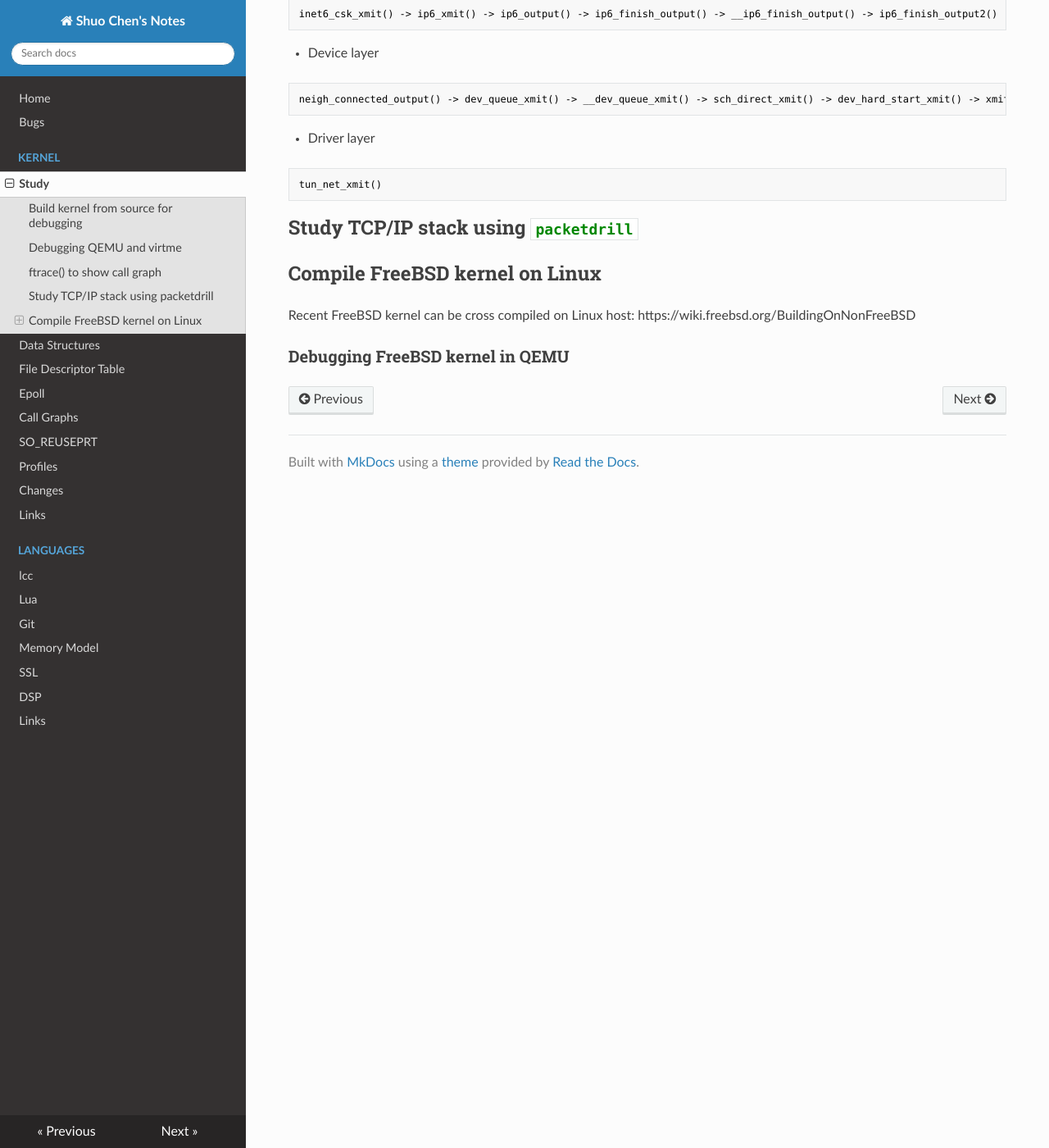
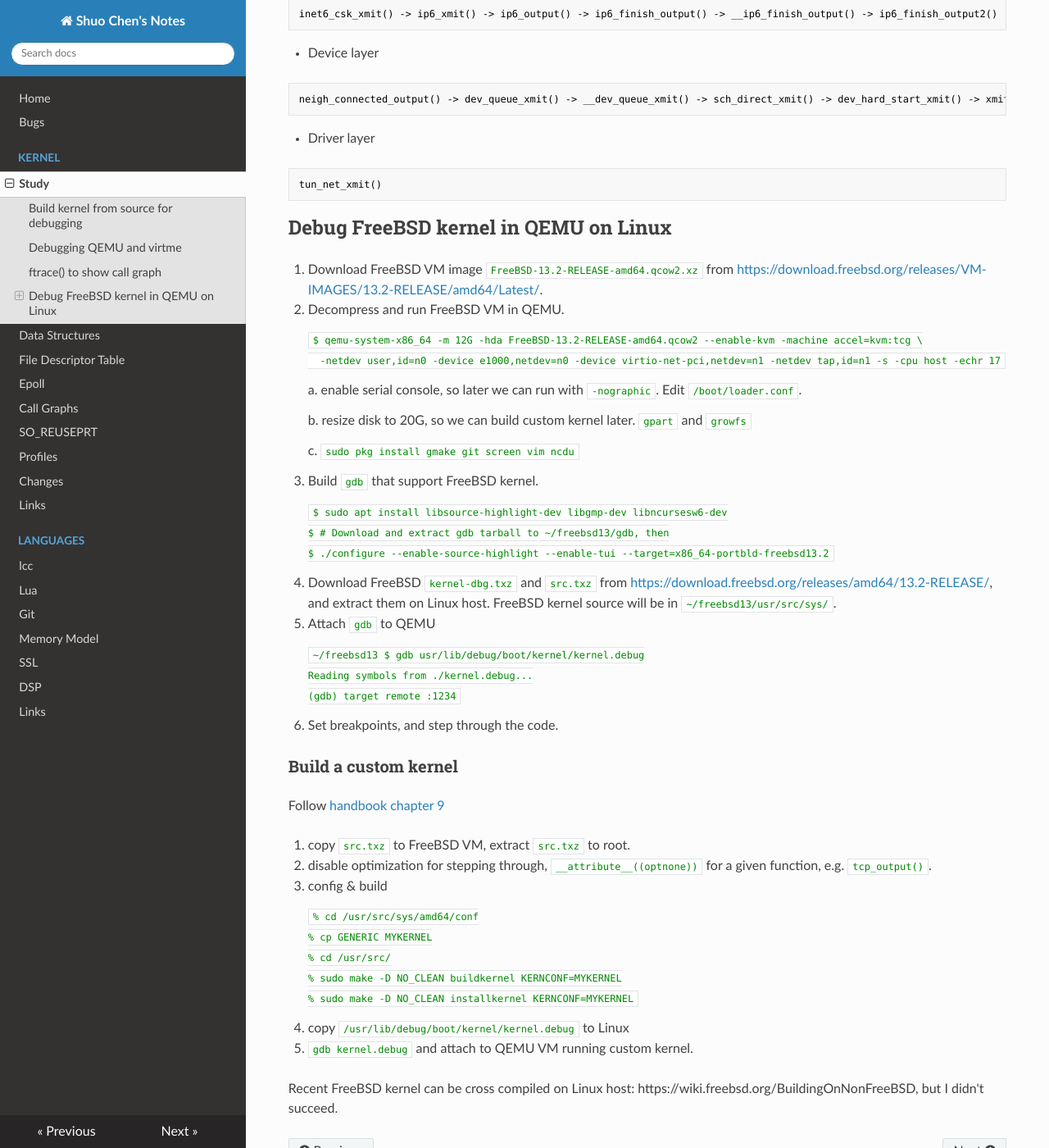
Before and after one commit to chenshuo/notes, an MkDocs documentation site: the page built from docs/kernel/study.md, in a window 1280 px wide and 1400 px high, scrolled down 2920 px. Shown: the whole window at 82% size. Built offline with MkDocs 1.6.1, drawn with Linux system fonts in a browser that asks for light colours; nearby versions of some CDN libraries.

Commit message:
debugging FreeBSD kernel on Linux.

````diff
--- a/docs/kernel/study.md
+++ b/docs/kernel/study.md
@@ -190,10 +190,63 @@ neigh_connected_output() -> dev_queue_xmit() -> __dev_queue_xmit() -> sch_direct
 ```c
 tun_net_xmit()
 ```
-## Study TCP/IP stack using `packetdrill`
 
-## Compile FreeBSD kernel on Linux
+## Debug FreeBSD kernel in QEMU on Linux
 
-Recent FreeBSD kernel can be cross compiled on Linux host: https://wiki.freebsd.org/BuildingOnNonFreeBSD
+1. Download FreeBSD VM image `FreeBSD-13.2-RELEASE-amd64.qcow2.xz` from <https://download.freebsd.org/releases/VM-IMAGES/13.2-RELEASE/amd64/Latest/>.
 
-### Debugging FreeBSD kernel in QEMU
+1. Decompress and run FreeBSD VM in QEMU.
+
+    ```
+    $ qemu-system-x86_64 -m 12G -hda FreeBSD-13.2-RELEASE-amd64.qcow2 --enable-kvm -machine accel=kvm:tcg \
+      -netdev user,id=n0 -device e1000,netdev=n0 -device virtio-net-pci,netdev=n1 -netdev tap,id=n1 -s -cpu host -echr 17
+    ```
+
+    a. enable serial console, so later we can run with `-nographic`. Edit `/boot/loader.conf`.
+
+    b. resize disk to 20G, so we can build custom kernel later. `gpart` and `growfs`
+
+    c. `sudo pkg install gmake git screen vim ncdu`
+
+1. Build `gdb` that support FreeBSD kernel.
+
+    ```
+    $ sudo apt install libsource-highlight-dev libgmp-dev libncursesw6-dev
+    $ # Download and extract gdb tarball to ~/freebsd13/gdb, then
+    $ ./configure --enable-source-highlight --enable-tui --target=x86_64-portbld-freebsd13.2
+    ```
+
+1. Download FreeBSD `kernel-dbg.txz` and `src.txz` from <https://download.freebsd.org/releases/amd64/13.2-RELEASE/>,
+   and extract them on Linux host. FreeBSD kernel source will be in `~/freebsd13/usr/src/sys/`.
+
+1. Attach `gdb` to QEMU
+
+    ```
+    ~/freebsd13 $ gdb usr/lib/debug/boot/kernel/kernel.debug
+    Reading symbols from ./kernel.debug...
+    (gdb) target remote :1234
+    ```
+
+1. Set breakpoints, and step through the code.
+
+### Build a custom kernel
+
+Follow [handbook chapter 9](https://docs.freebsd.org/en/books/handbook/kernelconfig/#kernelconfig-config)
+
+1. copy `src.txz` to FreeBSD VM, extract `src.txz` to root.
+1. disable optimization for stepping through, `__attribute__((optnone))` for a given function, e.g. `tcp_output()`.
+1. config & build
+
+    ```
+    % cd /usr/src/sys/amd64/conf
+    % cp GENERIC MYKERNEL
+    % cd /usr/src/
+    % sudo make -D NO_CLEAN buildkernel KERNCONF=MYKERNEL
+    % sudo make -D NO_CLEAN installkernel KERNCONF=MYKERNEL
+    ```
+
+1. copy `/usr/lib/debug/boot/kernel/kernel.debug` to Linux
+1. `gdb kernel.debug` and attach to QEMU VM running custom kernel.
+
+Recent FreeBSD kernel can be cross compiled on Linux host: https://wiki.freebsd.org/BuildingOnNonFreeBSD,
+but I didn't succeed.
````
